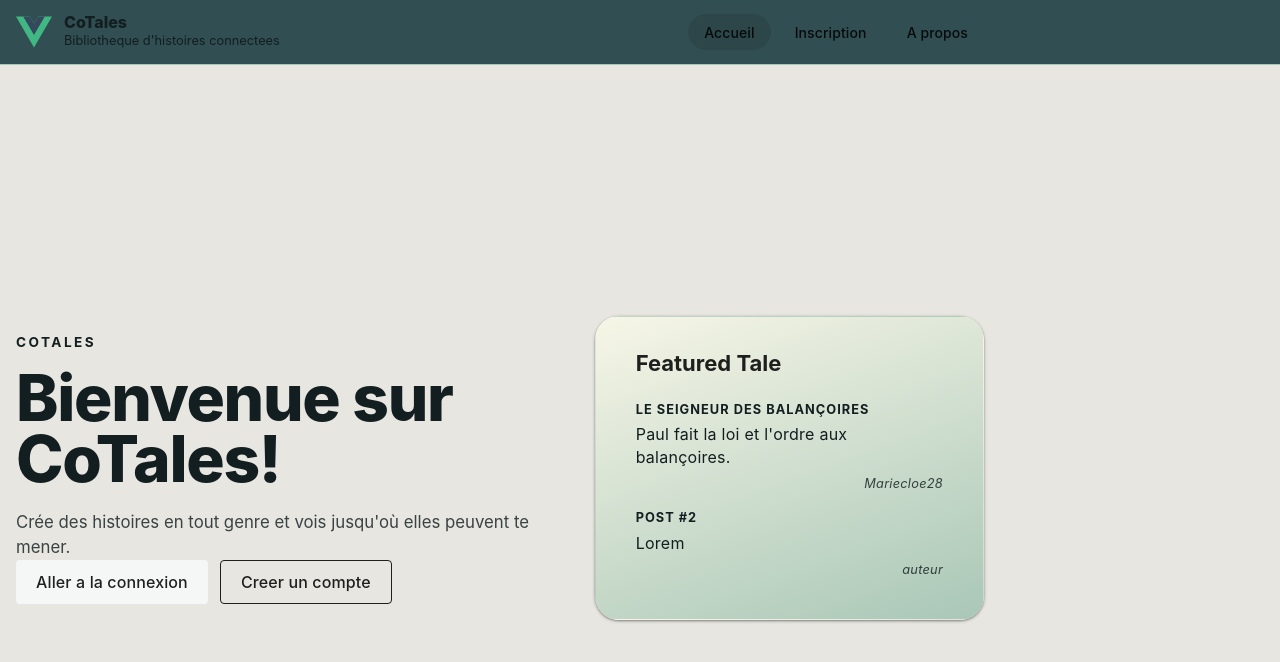
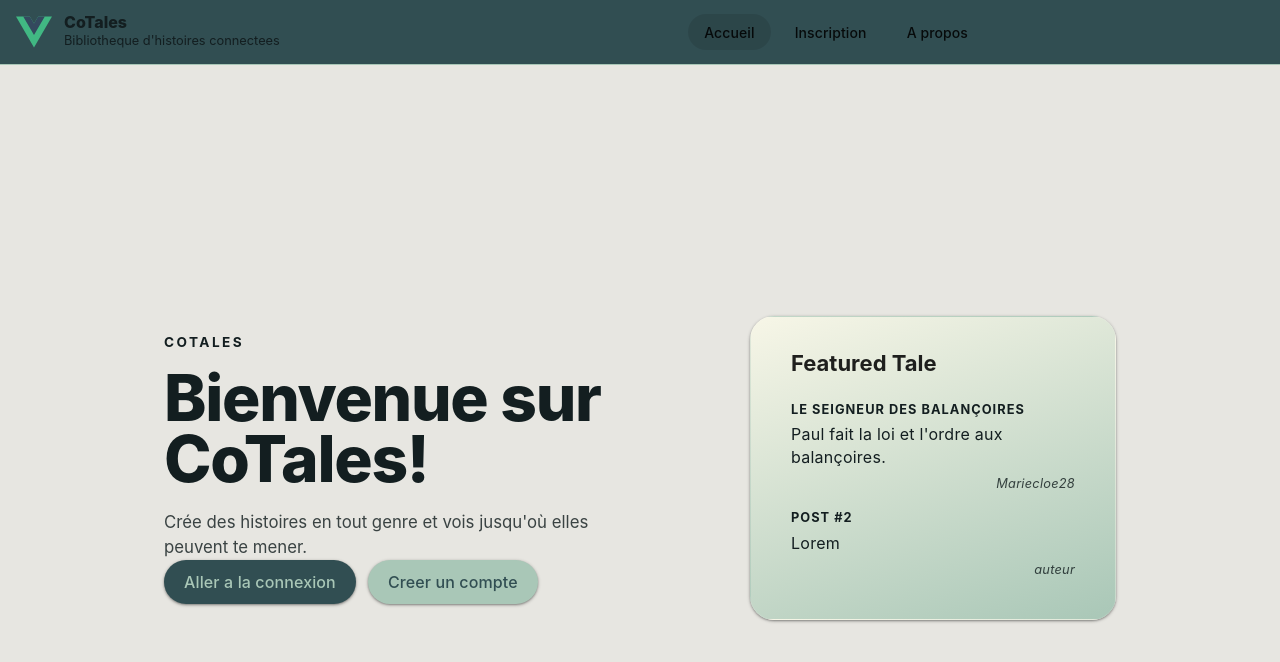
Before and after one commit to bestrider14/CoTales, a Vue app: page / in a window 1280 px wide. Shown: the top 662 px of the page. Built offline with nearby package versions, Linux system fonts and the light colour scheme.

Commit message:
style: change button style and block layout

```diff
--- a/src/plugins/vuetify.ts
+++ b/src/plugins/vuetify.ts
@@ -19,7 +19,8 @@ export default createVuetify({
     themes: {
       light: {
         colors: {
-          primary: 'var(--app-primary)',
+          primary: 'var(--accent-color-2)',
+          secondary: 'var(--accent-color-3)',
           background: 'var(--app-background)',
           surface: 'var(--app-surface)',
         },
--- a/src/styles/main.css
+++ b/src/styles/main.css
@@ -5,7 +5,7 @@
   --accent-color-1: #f2a154;
   --accent-color-2: #314e52;
   --accent-color-3: #a9c7b7;
-  --text-soft: #131e20;
+  --text-soft: rgb(19, 30, 32);
   --text-muted: #131E20D1;
 }
 
@@ -51,3 +51,12 @@ a {
   color: inherit;
   transition: color 0.2s ease;
 }
+
+.btn-dark{
+  background-color: var(--accent-color-2);
+  color: var(--accent-color-3);
+}
+.btn-light{
+  background-color: var(--accent-color-3);
+  color: var(--accent-color-2);
+}
--- a/src/views/HomeView.vue
+++ b/src/views/HomeView.vue
@@ -1,8 +1,9 @@
 <script setup lang="ts"></script>
 <template>
-  <v-container class="py-16">
-    <v-row align="center" class="home-hero">
-      <v-col cols="12" md="7">
+  <v-container fluid class="py-16 px-6 px-md-10 px-lg-16">
+    <v-row align="center" justify="space-between" class="home-hero">
+      <v-col cols="12" md="6">
+        <div class="welcome-container">
           <p class="home-kicker">CoTales</p>
           <h1 class="home-title">Bienvenue sur CoTales!</h1>
           <p class="home-text">
@@ -10,15 +11,19 @@
           </p>
 
           <div class="d-flex flex-wrap ga-3 mt-8">
-          <v-btn color="primary" size="large" variant="flat" to="/login"
-            >Aller a la connexion</v-btn
+            <v-btn class="btn-dark" variant="elevated" rounded="pill" size="large" to="/login">
+              Aller a la connexion</v-btn
             >
-          <v-btn variant="outlined" size="large" to="/register">Creer un compte</v-btn>
+
+            <v-btn class="btn-light" variant="elevated" rounded="pill" size="large" to="/register">
+              Creer un compte</v-btn
+            >
+          </div>
         </div>
       </v-col>
 
-      <v-col cols="12" md="5">
-        <v-card rounded="xl" elevation="8" class="pa-6 home-card">
+      <v-col cols="12" md="5" class="d-flex justify-md-end">
+        <v-card rounded="xl" elevation="8" class="pa-6 home-card" width="500">
           <v-card-title class="text-h5 font-weight-bold">Featured Tale</v-card-title>
           <v-card-text class="pt-4">
             <div class="d-flex flex-column ga-4">
@@ -41,8 +46,13 @@
 </template>
 
 <style scoped>
+  .welcome-container {
+    display: inline-block;
+    //border: 2px solid blue;
+  }
   .home-hero {
     min-height: calc(100vh - 120px);
+    //border: 2px solid red;
   }
 
   .home-kicker {
@@ -55,7 +65,6 @@
   }
 
   .home-title {
-    max-width: 12ch;
     font-size: clamp(2.4rem, 5vw, 4.8rem);
     line-height: 0.95;
     font-weight: 800;
@@ -69,11 +78,16 @@
     font-size: 1.05rem;
     color: var(--text-muted);
   }
-
+  .home-title,
+  .home-text {
+    max-width: 600px;
+  }
   .home-card {
     background: linear-gradient(160deg, var(--div-background-color), var(--accent-color-3));
     border: 1px solid rgba(255, 255, 255, 0.05);
-    transition: all 0.25s ease;
+    transition:
+      transform 0.25s ease,
+      box-shadow 0.25s ease;
   }
   .home-card:hover {
     transform: translateY(-4px);
@@ -101,4 +115,22 @@
     color: var(--text-muted);
     font-style: italic;
   }
+
+  @media (min-width: 960px) {
+    .welcome-container {
+      margin-left: 48px;
+    }
+    .home-card {
+      margin-right: 48px;
+    }
+  }
+  @media (min-width: 1280px) {
+    .welcome-container {
+      margin-left: 100px;
+    }
+
+    .home-card {
+      margin-right: 100px;
+    }
+  }
 </style>
```
Lines whose indentation alone changed are shown as unchanged.
